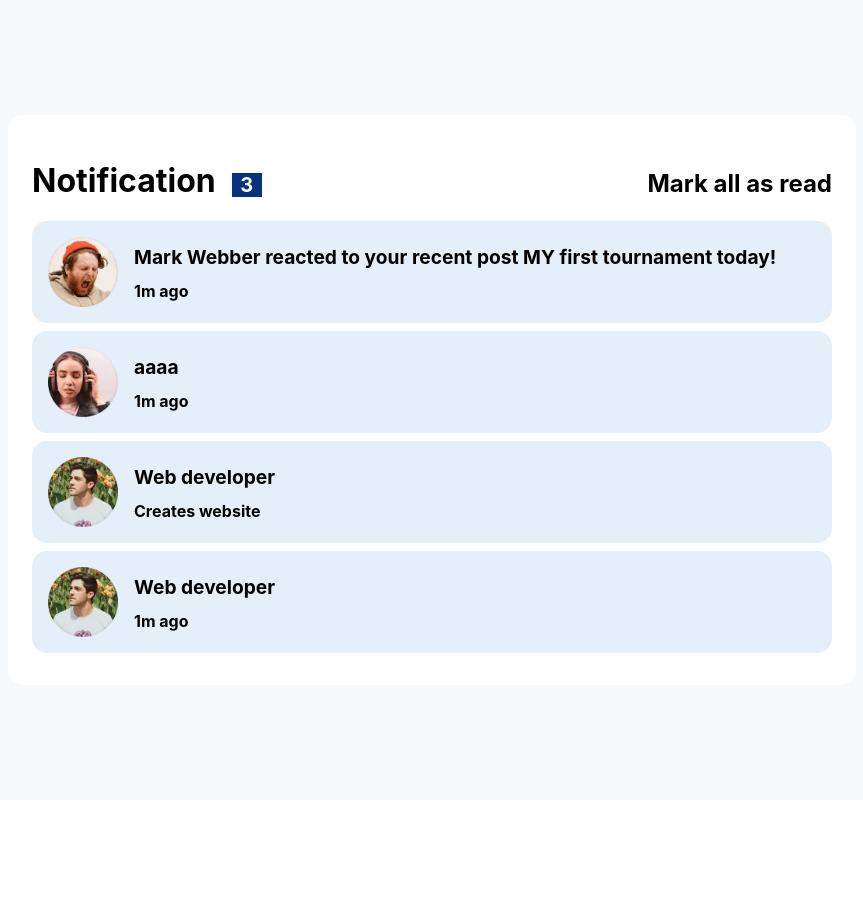
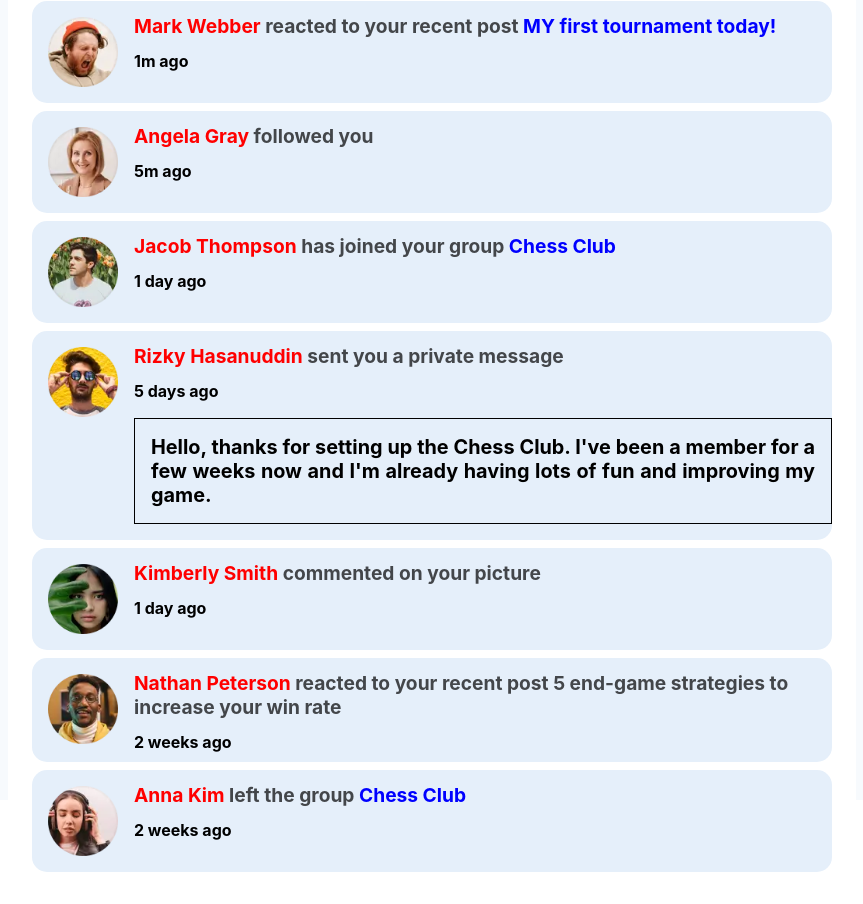
Before and after one commit to Danteie/notifications-page-main, a React (Create React App) app: page / in a window 1280 px wide. Shown: the whole page, without its empty margins (208-1071 px from the left). Before the commit the page ends 800 px from the top, so only its background shows below. Built offline with nearby package versions, Linux system fonts and the light colour scheme.

Commit message:
adding style and basic logic

```diff
--- a/src/Component/Card/Card.css
+++ b/src/Component/Card/Card.css
@@ -1,6 +1,6 @@
 .card{
     display: flex;
-    align-items: center;
+    align-items: flex-start;
     background-color: hsl(211, 68%, 94%);
     border-radius: 15px;
     margin-bottom: 0.5rem;
@@ -22,5 +22,20 @@
 }
 
 .message{
+    font-size: 1.24rem;
     border: 1px solid black;
+    text-align:justify;
+    padding: 1rem;
 }
+
+.nickname{
+    color: red
+}
+
+.type-notification{
+    opacity: 0.7;
+}
+
+.link{
+    color: blue;
+}
--- a/src/Component/Card/Card.js
+++ b/src/Component/Card/Card.js
@@ -16,9 +16,11 @@ export default function Card({image,name,text,time,link,message}) {
         <div className='card'>
             <img alt='profile' src={image} />
             <div>
-                <h1 className='notification-text'>{name} {text} {link}</h1>
+                <h1 className='notification-text'><span className='nickname'>{name}</span> <span className='type-notification'>{text}</span> <span className='link'>{link}</span></h1>
                 <h1 className='time'>{time}</h1>
+                {messages(message)}
             </div>
+
         </div>
 
   );
--- a/src/Component/Notificatins/Notifications.js
+++ b/src/Component/Notificatins/Notifications.js
@@ -14,24 +14,54 @@ const notifications = [
             name: 'Mark Webber',
             text: "reacted to your recent post",
             link: "MY first tournament today!",
-            time: "1m ago"
+            time: "1m ago",
+            read: false
+        },
+        {
+            image: image1,
+            name: 'Angela Gray',
+            text: "followed you",
+            time: "5m ago",
+            read: false
+        },
+        {
+            image: image3,
+            name: 'Jacob Thompson',
+            text: "has joined your group",
+            link: "Chess Club",
+            time: "1 day ago",
+            read: false
+        }
+        ,
+        {
+            image: image7,
+            name: 'Rizky Hasanuddin',
+            text: "sent you a private message",
+            time: "5 days ago",
+            message: "Hello, thanks for setting up the Chess Club. I've been a member for a few weeks now and I'm already having lots of fun and improving my game.",
+            read: true
+        },
+        {
+            image: image4,
+            name: 'Kimberly Smith',
+            text: "commented on your picture",
+            time: "1 day ago",
+            read: true
+        },
+        {
+            image: image6,
+            name: 'Nathan Peterson',
+            text: "reacted to your recent post 5 end-game strategies to increase your win rate",
+            time: "2 weeks ago",
+            read: true
         },
         {
             image: image2,
-            text: "aaaa",
-            time: "1m ago"
-        },
-        {
-            image: image3,
-            text: "Web developer",
-            time: "Creates website",
-            message: "message"
-        }
-        ,
-        {
-            image: image3,
-            text: "Web developer",
-            time: "1m ago"
+            name: 'Anna Kim',
+            text: "left the group",
+            link: "Chess Club",
+            time: "2 weeks ago",
+            read: true
         }
     ]
 
```
